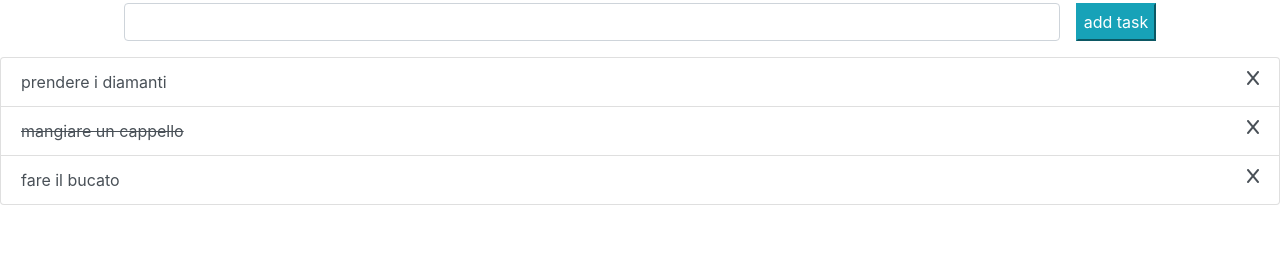
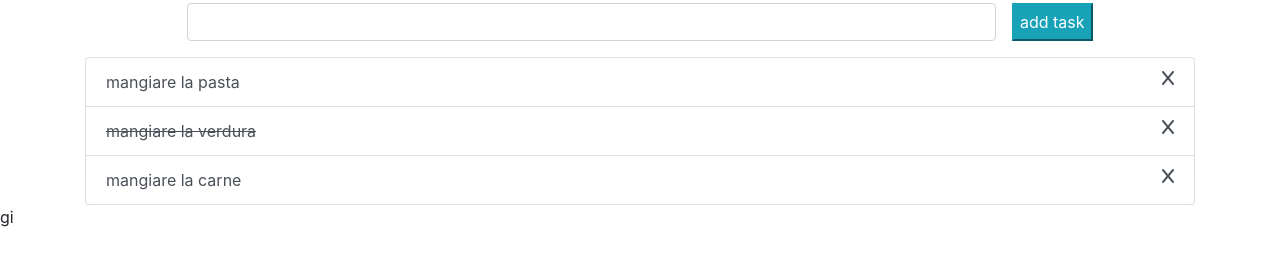
Before and after one commit to fcarrara24/vue-todolist, a plain HTML site: page index.html in a window 1280 px wide. Shown: the part 329-594 px from the top of the page. Drawn offline with nearby package versions, Linux system fonts and the light colour scheme.

Commit message:
added bonus 3

```diff
--- a/index.html
+++ b/index.html
@@ -15,12 +15,12 @@
 
 <body>
     <div id="app">
+        <div class="container">
             <header class="d-flex justify-content-center align-items-center p-3 flex-column">
                 <div class="my-2">
                     <img src="https://encrypted-tbn0.gstatic.com/images?q=tbn:ANd9GcS21QQs3kWvFjA1iunhwKB0DbaEnUCU9uBKhNG1yxY0&s"
                         alt="" class="w-100">
                 </div>
-
                 <div class=" d-flex flex-row gap-2 w-100 justify-content-center">
                     <input type="text" name="" id="" class="form-control w-75 mr-3" v-model="todoText"
                         @keyup.enter="addTask()">
@@ -31,7 +31,7 @@
                 <ul class="list-group n" v-if="tasks.length > 0">
                     <li class="list-group-item list-group-item-action d-flex flex-row justify-content-between"
                         v-for="(todo, index) in tasks" :key="todo.index">
-                    <span :class="{'done': todo.done}" @click="toggleDone(index)"
+                        <span :class="{'done': todo.done}" @click="toggleDone(todo.id)"
                             style="cursor: pointer;">{{todo.text}}</span>
                         <i class="fa-solid fa-x" style="cursor: pointer;" @click="removeTask(todo.id)"></i>
                     </li>
@@ -41,9 +41,10 @@
                 </div>
             </main>
         </div>
+    </div>
     <script src="https://unpkg.com/vue@3/dist/vue.global.js"></script>
     <script src="js/script.js"></script>
 </body>
 
 
-</html>
+</html>gi
--- a/js/script.js
+++ b/js/script.js
@@ -5,17 +5,17 @@ const obj = {
             tasks: [
                 {
                     id: 1,
-                    text: 'prendere i diamanti',
+                    text: 'mangiare la pasta',
                     done: false
                 },
                 {
                     id: 2,
-                    text: 'mangiare un cappello',
+                    text: 'mangiare la verdura',
                     done: true
                 },
                 {
                     id: 3,
-                    text: 'fare il bucato',
+                    text: 'mangiare la carne',
                     done: false
                 },
             ],
@@ -46,8 +46,15 @@ const obj = {
             }
             this.todoText = ''
         },
-        toggleDone(index) {
-            this.tasks[index].done = !this.tasks[index].done
+        toggleDone(id) {
+
+            this.tasks.forEach((task, index) => {
+                if (task.id === id) {
+                    this.tasks[index].done = !this.tasks[index].done
+                    return;
+                }
+            });
+
         },
     }
 }
```
Also changed, not shown: 1 other file. Lines whose indentation alone changed are shown as unchanged.
